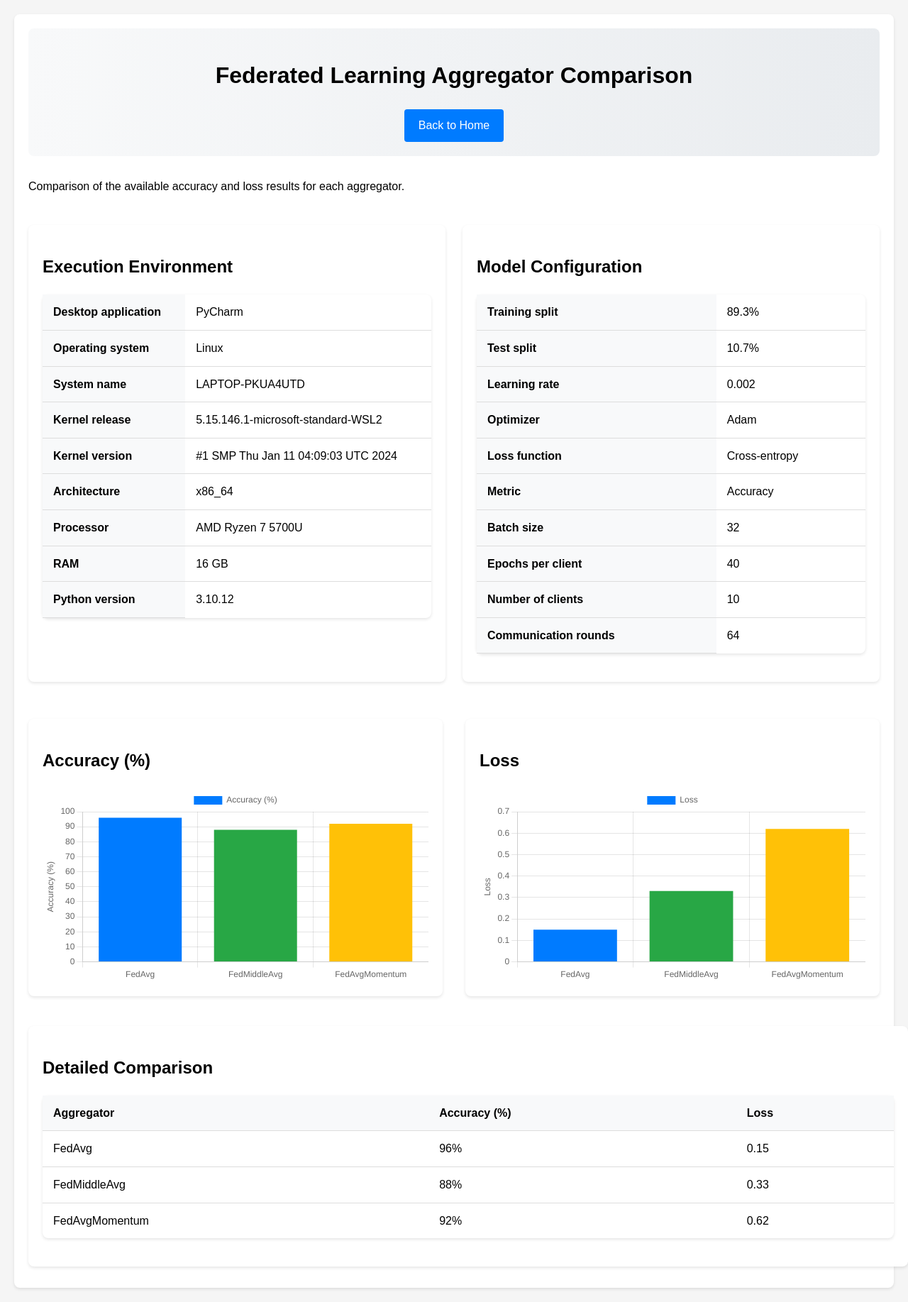
After one commit to PalmaErrico/KPIHub, a Flask app: page /aggregators in a window 1280 px wide. The commit adds this page. Shown: the whole page at 71% size. Run offline with Flask 2, Linux system fonts and the light colour scheme.

Commit message:
Add federated aggregator comparison

```diff
--- a/app.py
+++ b/app.py
@@ -8,20 +8,52 @@ app = Flask(__name__)
 # JSON file path
 KPI_DATA_FILE = 'data/kpi_data.json'
 
+FEDERATED_AGGREGATORS = [
+    {'name': 'FedAvg', 'accuracy': 96, 'loss': 0.15},
+    {'name': 'FedMiddleAvg', 'accuracy': 88, 'loss': 0.33},
+    {'name': 'FedAvgMomentum', 'accuracy': 92, 'loss': 0.62}
+]
+
+FEDERATED_DEPLOYMENT = [
+    {'label': 'Desktop application', 'value': 'PyCharm'},
+    {'label': 'Operating system', 'value': 'Linux'},
+    {'label': 'System name', 'value': 'LAPTOP-PKUA4UTD'},
+    {'label': 'Kernel release', 'value': '5.15.146.1-microsoft-standard-WSL2'},
+    {'label': 'Kernel version', 'value': '#1 SMP Thu Jan 11 04:09:03 UTC 2024'},
+    {'label': 'Architecture', 'value': 'x86_64'},
+    {'label': 'Processor', 'value': 'AMD Ryzen 7 5700U'},
+    {'label': 'RAM', 'value': '16 GB'},
+    {'label': 'Python version', 'value': '3.10.12'}
+]
+
+FEDERATED_CONFIGURATION = [
+    {'label': 'Training split', 'value': '89.3%'},
+    {'label': 'Test split', 'value': '10.7%'},
+    {'label': 'Learning rate', 'value': '0.002'},
+    {'label': 'Optimizer', 'value': 'Adam'},
+    {'label': 'Loss function', 'value': 'Cross-entropy'},
+    {'label': 'Metric', 'value': 'Accuracy'},
+    {'label': 'Batch size', 'value': '32'},
+    {'label': 'Epochs per client', 'value': '40'},
+    {'label': 'Number of clients', 'value': '10'},
+    {'label': 'Communication rounds', 'value': '64'}
+]
+
 def load_kpi_data():
     if os.path.exists(KPI_DATA_FILE):
         with open(KPI_DATA_FILE, 'r') as f:
             return json.load(f)
     return {
         'metadata': {
-            'title': 'KPI MNIST',
+            'title': 'KPIHub ',
             'author': 'Palma Errico',
-            'date': '05/04/2024',
-            'version': '1'
+            'created_at': '2024-04-05',
+            'updated_at': '2026-10-06',
+            'version': '2'
         },
         'dataset': {
-            'name': 'MNIST',
-            'description': 'MNIST dataset for handwritten digit recognition',
+            'name': 'EMNIST',
+            'description': 'The EMNIST (Extended MNIST) dataset is an extension of the MNIST dataset, widely used for training and evaluating machine learning models in handwritten digit and character recognition tasks. In this project, the Only_Digits version will be used, which is a subset of the dataset containing only images belonging to the digit classes from 0 to 9.',
             'total_records': 382705,
             'format': 'gzip',
             'image_size': '28x28 px',
@@ -49,7 +81,7 @@ def load_kpi_data():
                 }
             },
             'federated': {
-                'name': 'Federated Model',
+                'name': 'Best Federated Model',
                 'description': 'Federated implementation with client/server architecture',
                 'type': 'fedAvg',
                 'train': '80%',
@@ -92,6 +124,15 @@ def model_detail(model_id):
 def compare():
     return render_template('compare.html', models=load_kpi_data()['models'])
 
+@app.route('/aggregators')
+def aggregator_comparison():
+    return render_template(
+        'aggregators.html',
+        aggregators=FEDERATED_AGGREGATORS,
+        deployment=FEDERATED_DEPLOYMENT,
+        configuration=FEDERATED_CONFIGURATION
+    )
+
 @app.route('/api/models')
 def get_models():
     return jsonify(load_kpi_data())
--- /dev/null
+++ b/templates/aggregators.html
@@ -0,0 +1,152 @@
+<!DOCTYPE html>
+<html>
+<head>
+    <title>Federated Aggregator Comparison</title>
+    <link rel="stylesheet" href="{{ url_for('static', filename='css/style.css') }}">
+    <script src="https://cdn.jsdelivr.net/npm/chart.js"></script>
+    <style>
+        .aggregator-charts {
+            display: grid;
+            grid-template-columns: repeat(auto-fit, minmax(300px, 1fr));
+            gap: 2rem;
+            margin: 2rem 0;
+        }
+
+        .aggregator-chart canvas {
+            width: 100%;
+            max-height: 400px;
+        }
+
+        .experiment-details {
+            display: grid;
+            grid-template-columns: repeat(auto-fit, minmax(280px, 1fr));
+            gap: 1.5rem;
+            margin: 2rem 0;
+        }
+
+        .experiment-details table {
+            margin-top: 0;
+        }
+    </style>
+</head>
+<body>
+    <div class="container">
+        <div class="header-section">
+            <h1>Federated Learning Aggregator Comparison</h1>
+            <a href="{{ url_for('home') }}" class="btn">Back to Home</a>
+        </div>
+
+        <p>Comparison of the available accuracy and loss results for each aggregator.</p>
+
+        <div class="experiment-details">
+            <div class="card">
+                <h2>Execution Environment</h2>
+                <table>
+                    <tbody>
+                        {% for item in deployment %}
+                        <tr>
+                            <th>{{ item.label }}</th>
+                            <td>{{ item.value }}</td>
+                        </tr>
+                        {% endfor %}
+                    </tbody>
+                </table>
+            </div>
+            <div class="card">
+                <h2>Model Configuration</h2>
+                <table>
+                    <tbody>
+                        {% for item in configuration %}
+                        <tr>
+                            <th>{{ item.label }}</th>
+                            <td>{{ item.value }}</td>
+                        </tr>
+                        {% endfor %}
+                    </tbody>
+                </table>
+            </div>
+        </div>
+
+        <div class="aggregator-charts">
+            <div class="card aggregator-chart">
+                <h2>Accuracy (%)</h2>
+                <canvas id="aggregatorAccuracyChart"></canvas>
+            </div>
+            <div class="card aggregator-chart">
+                <h2>Loss</h2>
+                <canvas id="aggregatorLossChart"></canvas>
+            </div>
+        </div>
+
+        <div class="comparison-table card">
+            <h2>Detailed Comparison</h2>
+            <table>
+                <thead>
+                    <tr>
+                        <th>Aggregator</th>
+                        <th>Accuracy (%)</th>
+                        <th>Loss</th>
+                    </tr>
+                </thead>
+                <tbody>
+                    {% for aggregator in aggregators %}
+                    <tr>
+                        <td>{{ aggregator.name }}</td>
+                        <td>{{ aggregator.accuracy }}%</td>
+                        <td>{{ "%.2f"|format(aggregator.loss) }}</td>
+                    </tr>
+                    {% endfor %}
+                </tbody>
+            </table>
+        </div>
+    </div>
+
+    <script>
+        const aggregators = {{ aggregators|tojson }};
+        const labels = aggregators.map(aggregator => aggregator.name);
+
+        new Chart(document.getElementById('aggregatorAccuracyChart'), {
+            type: 'bar',
+            data: {
+                labels,
+                datasets: [{
+                    label: 'Accuracy (%)',
+                    data: aggregators.map(aggregator => aggregator.accuracy),
+                    backgroundColor: ['#007bff', '#28a745', '#ffc107']
+                }]
+            },
+            options: {
+                responsive: true,
+                scales: {
+                    y: {
+                        beginAtZero: true,
+                        max: 100,
+                        title: { display: true, text: 'Accuracy (%)' }
+                    }
+                }
+            }
+        });
+
+        new Chart(document.getElementById('aggregatorLossChart'), {
+            type: 'bar',
+            data: {
+                labels,
+                datasets: [{
+                    label: 'Loss',
+                    data: aggregators.map(aggregator => aggregator.loss),
+                    backgroundColor: ['#007bff', '#28a745', '#ffc107']
+                }]
+            },
+            options: {
+                responsive: true,
+                scales: {
+                    y: {
+                        beginAtZero: true,
+                        title: { display: true, text: 'Loss' }
+                    }
+                }
+            }
+        });
+    </script>
+</body>
+</html>
--- a/templates/compare.html
+++ b/templates/compare.html
@@ -1,7 +1,7 @@
 <!DOCTYPE html>
 <html>
 <head>
-    <title>Model Comparison</title>
+    <title>Model Showdown</title>
     <link rel="stylesheet" href="{{ url_for('static', filename='css/style.css') }}">
     <link rel="stylesheet" href="https://cdnjs.cloudflare.com/ajax/libs/font-awesome/6.0.0/css/all.min.css">
     <script src="https://cdn.jsdelivr.net/npm/chart.js"></script>
@@ -32,7 +32,7 @@
 <body>
     <div class="container">
         <div class="header">
-            <h1>Model Comparison</h1>
+            <h1>Model Showdown</h1>
             <a href="{{ url_for('home') }}" class="btn">Back to Home</a>
         </div>
 
@@ -98,6 +98,7 @@
                 </tbody>
             </table>
         </div>
+
     </div>
     <script src="{{ url_for('static', filename='js/charts.js') }}"></script>
     <script>
@@ -115,6 +116,7 @@
                     // Create radar chart
                     createRadarChart('radarChart', data.models);
                 });
+
         });
     </script>
 </body>
```
Also changed, not shown: static/css/style.css (+41 -0 lines), templates/index.html (+16 -11 lines).
